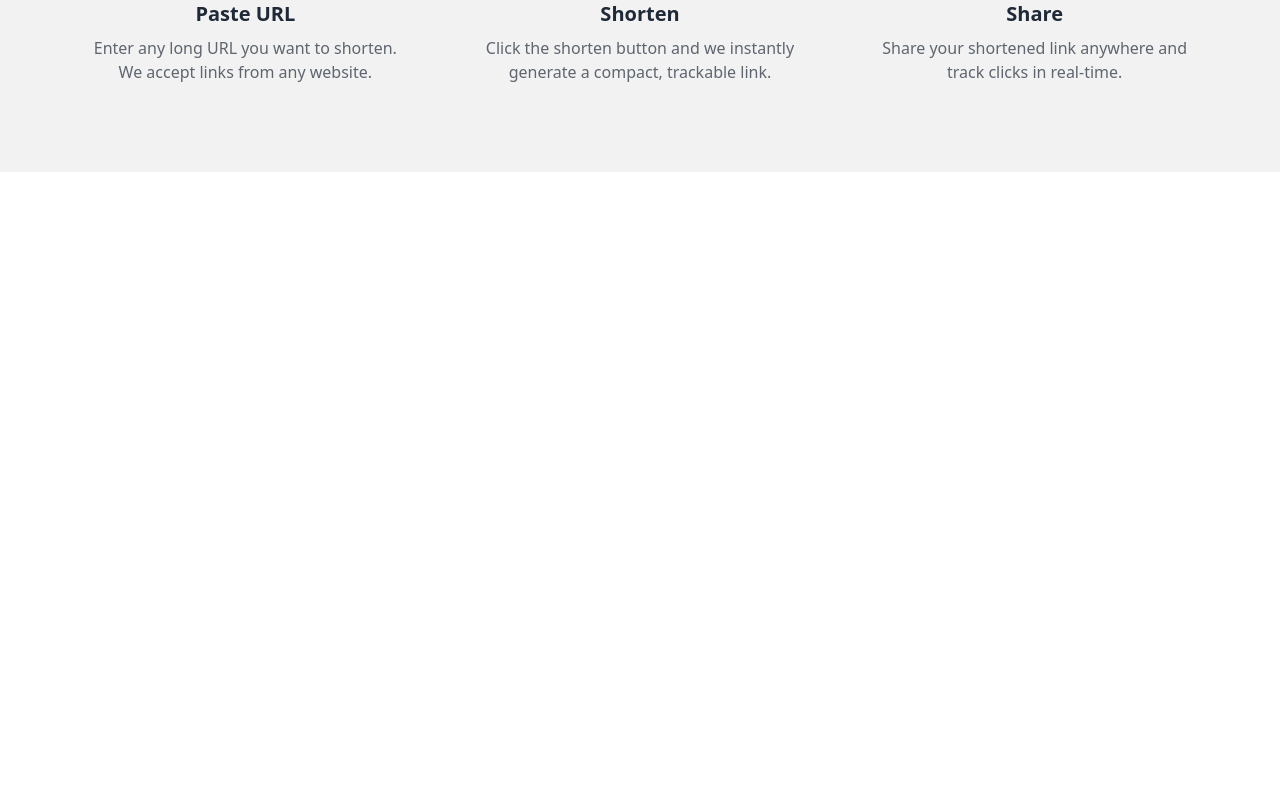
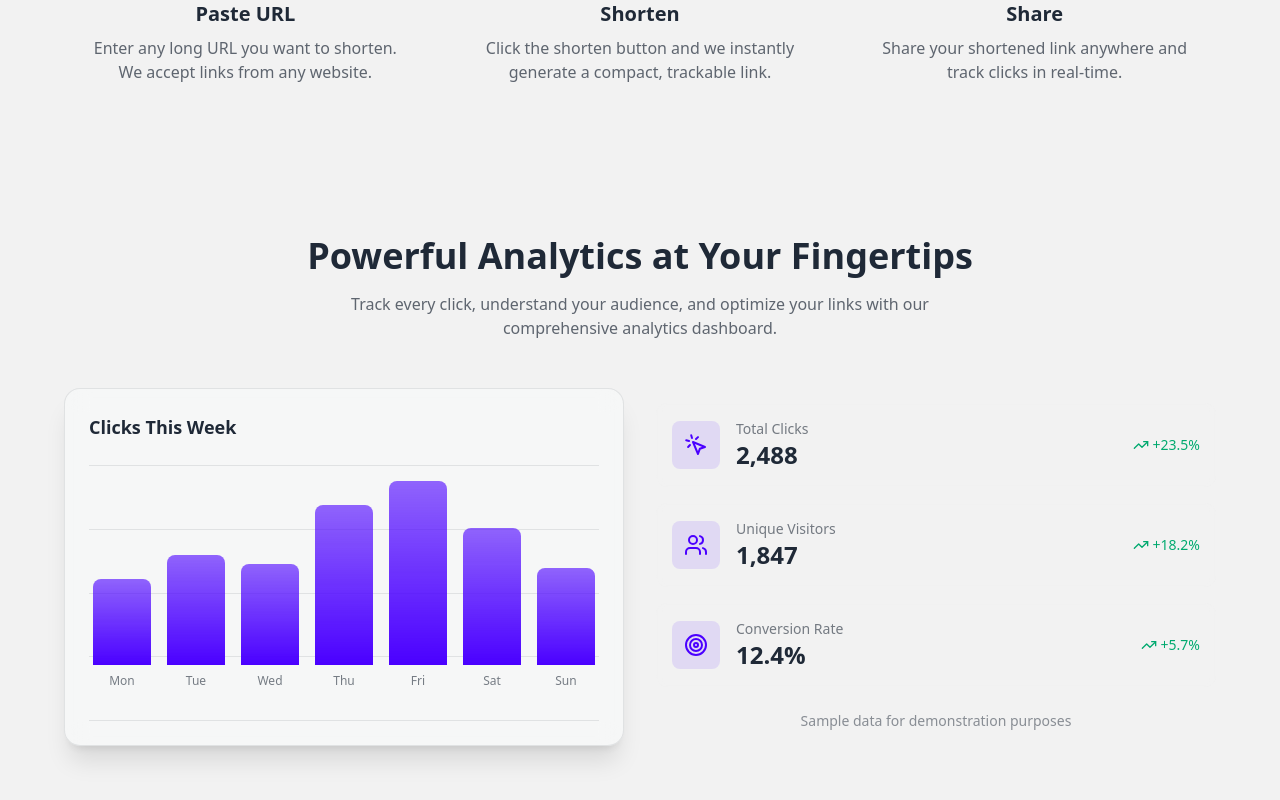
Before and after one commit to yetone/mirdb, a React (Vite) app in the folder frontend/: page / in a window 1280 px wide. Shown: the part 1442-2242 px from the top of the page. Before the commit the page ends 1614 px from the top, so only its background shows below. Built offline with nearby package versions, Linux system fonts and the light colour scheme.

Commit message:
feat(homepage): add AnalyticsPreview to Home page layout
Integrate the AnalyticsPreview component into the homepage layout
following the HowItWorksSection for complete analytics preview feature.

```diff
--- a/frontend/src/pages/Home.tsx
+++ b/frontend/src/pages/Home.tsx
@@ -11,6 +11,7 @@ import { Navbar } from '../components/Navbar';
 import { HeroSection } from '../components/homepage/HeroSection';
 import { FeaturesSection } from '../components/homepage/FeaturesSection';
 import { HowItWorksSection } from '../components/homepage/HowItWorksSection';
+import { AnalyticsPreview } from '../components/homepage/AnalyticsPreview';
 import { useAuth } from '../contexts/AuthContext';
 
 export function Home() {
@@ -23,8 +24,8 @@ export function Home() {
         <HeroSection isAuthenticated={isAuthenticated} />
         <FeaturesSection />
         <HowItWorksSection />
+        <AnalyticsPreview />
         {/* Additional sections will be added by their respective scenarios */}
-        {/* <AnalyticsPreview /> */}
         {/* <StatsSection /> */}
         {/* <CTASection isAuthenticated={isAuthenticated} /> */}
         {/* <Footer /> */}
```
